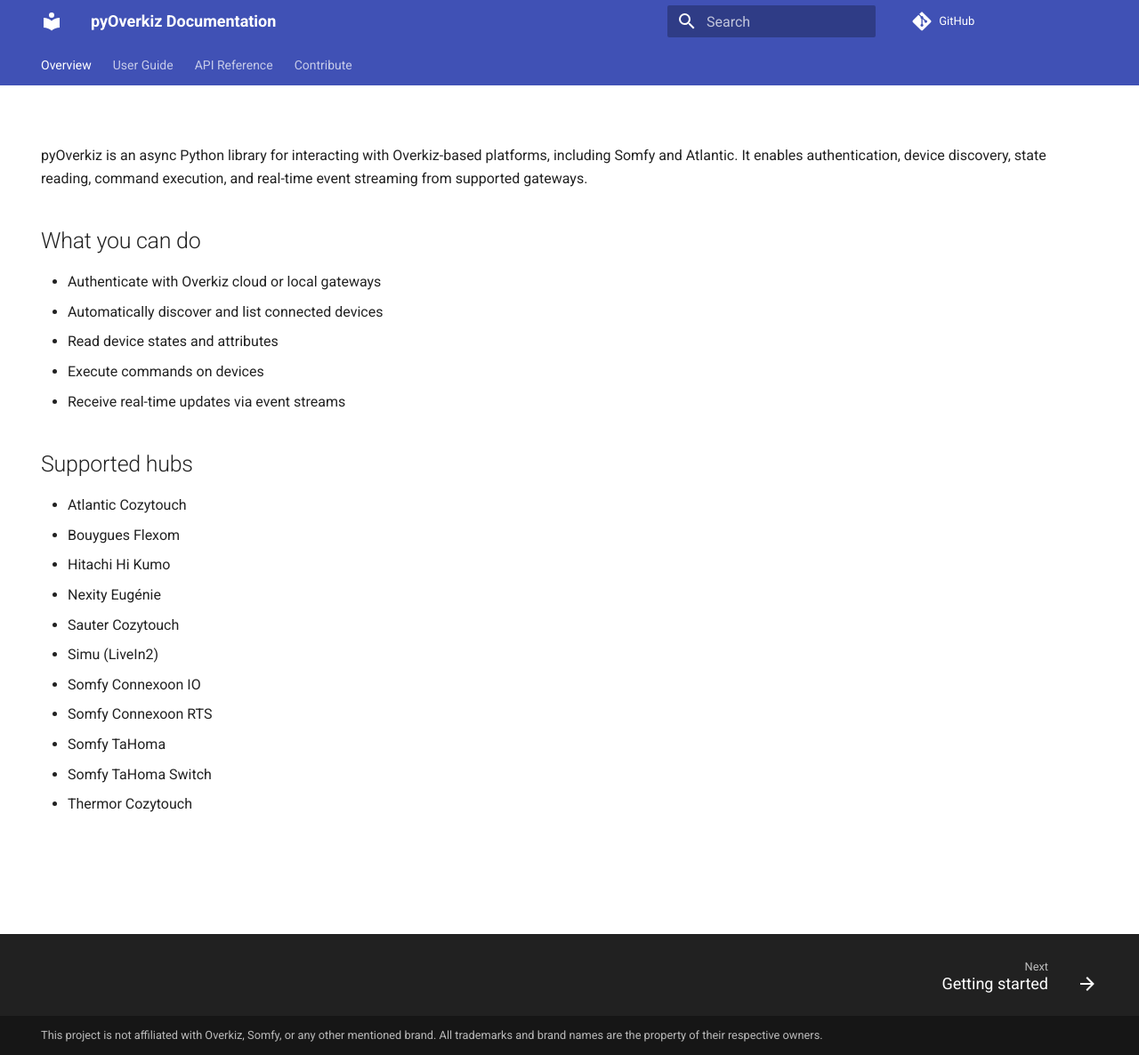
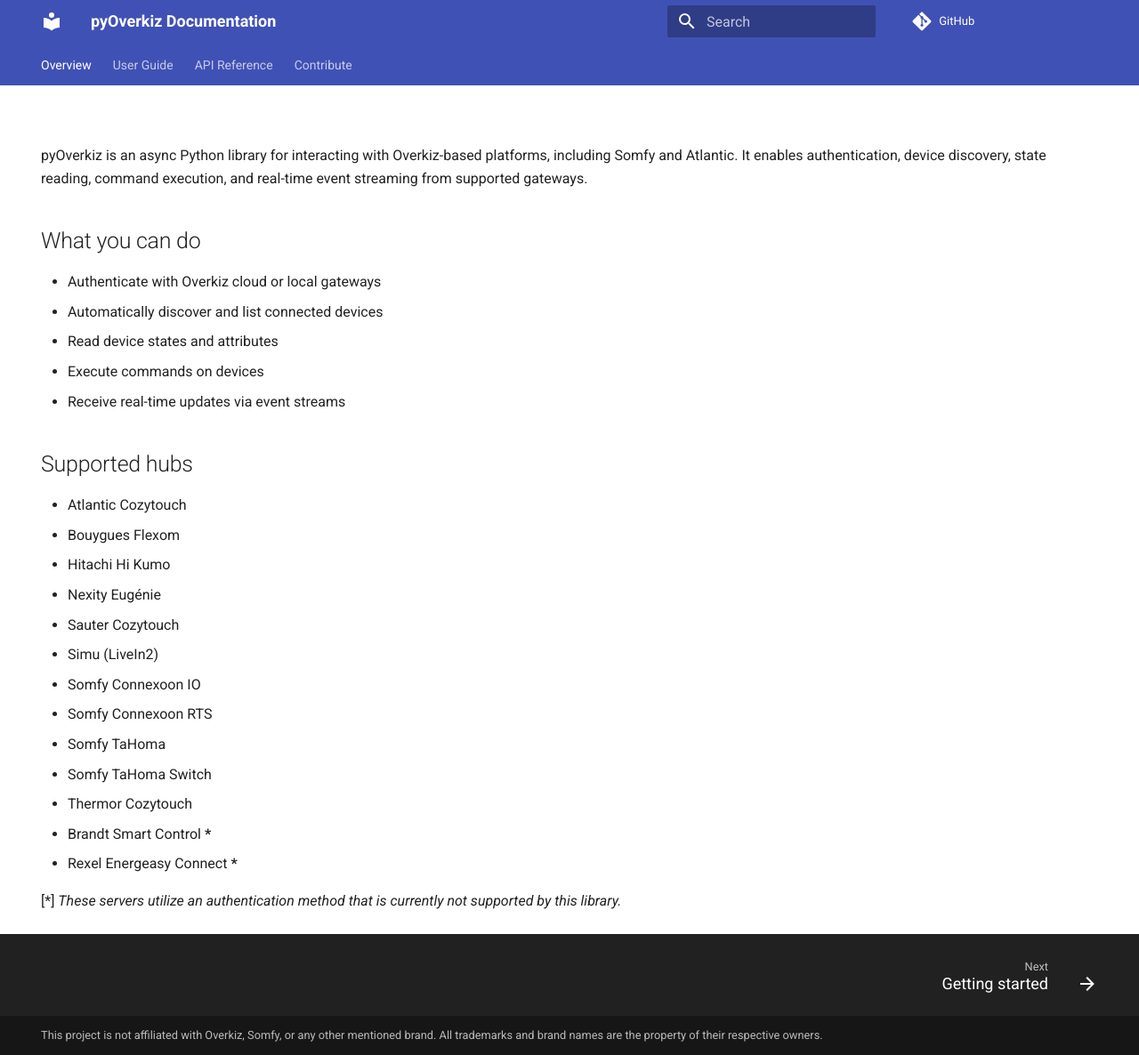
Before and after one commit to iMicknl/python-overkiz-api, an MkDocs documentation site: the page built from docs/index.md, in a window 1280 px wide and 1186 px high. Shown: the whole window at 89% size. Built offline with MkDocs 1.6.1 and Material for MkDocs 9.7.7, drawn with Linux system fonts in a browser that asks for light colours; comment, search, counter and statistics services are not loaded.

Commit message:
Add Brandt and Rexel to docs supported hubs list
These were commented out in the docs but listed in the README. Both
servers exist in the codebase, so include them with a caveat about
unsupported authentication.

```diff
--- a/docs/index.md
+++ b/docs/index.md
@@ -33,5 +33,7 @@
 - Somfy TaHoma
 - Somfy TaHoma Switch
 - Thermor Cozytouch
-<!-- - Brandt Smart Control **\*** -->
-<!-- - Rexel Energeasy Connect **\*** -->
+- Brandt Smart Control **\***
+- Rexel Energeasy Connect **\***
+
+\[*] _These servers utilize an authentication method that is currently not supported by this library._
```
